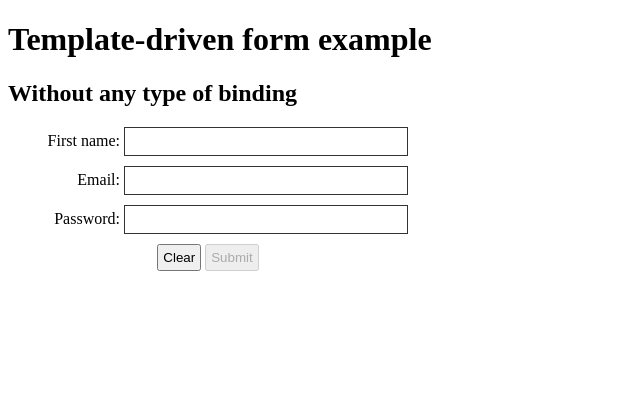
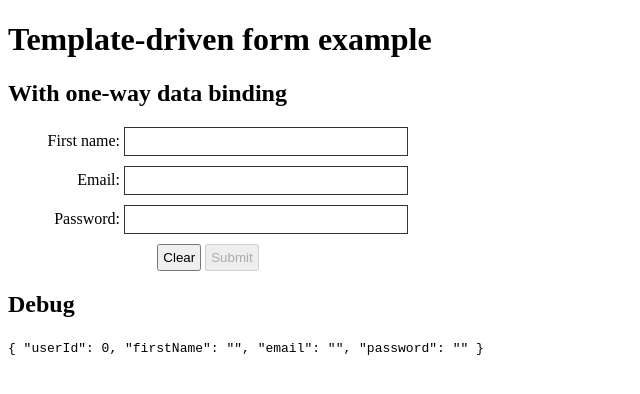
Before and after one commit to p4ndev/frontend-forms, an Angular app: page / in a window 1280 px wide. Shown: the top 394 px of the page, without its empty margins (0-640 px from the left). Built offline with nearby package versions, Linux system fonts and the light colour scheme.

Commit message:
With property/field binding

```diff
--- a/src/app/app.component.html
+++ b/src/app/app.component.html
@@ -1,3 +1,3 @@
 <h1>Template-driven form example</h1>
-<app-without-type-binding />
-<!-- <app-with-one-way-binding /> -->
+<!-- <app-without-type-binding /> -->
+<app-with-one-way-binding />
--- a/src/app/with-one-way-binding/with-one-way-binding.component.html
+++ b/src/app/with-one-way-binding/with-one-way-binding.component.html
@@ -1 +1,21 @@
 <h2>{{ title }}</h2>
+
+<form
+    #templateDrivenForm="ngForm"
+    (ngSubmit)="services.onInnerSubmit()">
+
+        <label for="firstName">First name: <input type="text" name="firstName" [(ngModel)]="model.firstName" required /></label>
+
+        <label for="email">Email: <input type="email" name="email" [(ngModel)]="model.email" required /></label>
+
+        <label for="password">Password: <input type="password" name="password" [(ngModel)]="model.password" required /></label>
+
+        <button type="reset">Clear</button>
+        <button type="submit" [disabled]="!templateDrivenForm.valid">Submit</button>
+
+</form>
+
+<h2>Debug</h2>
+<code>
+    {{ model | json }}
+</code>
--- a/src/app/with-one-way-binding/with-one-way-binding.component.ts
+++ b/src/app/with-one-way-binding/with-one-way-binding.component.ts
@@ -1,3 +1,5 @@
+import { TemplateDriveFormModel } from '../business/template-drive-form.model';
+import { TemplateDriveFormService } from '../business/template-drive-form.service';
 import { Component } from '@angular/core';
 
 @Component({
@@ -5,5 +7,13 @@ import { Component } from '@angular/core';
   templateUrl: './with-one-way-binding.component.html'
 })
 export class WithOneWayBindingComponent {
+
   title = 'With one-way data binding';
+
+  constructor(public services : TemplateDriveFormService){}
+
+  get model() : TemplateDriveFormModel{
+    return this.services.innerModel;
+  }
+
 }
```
